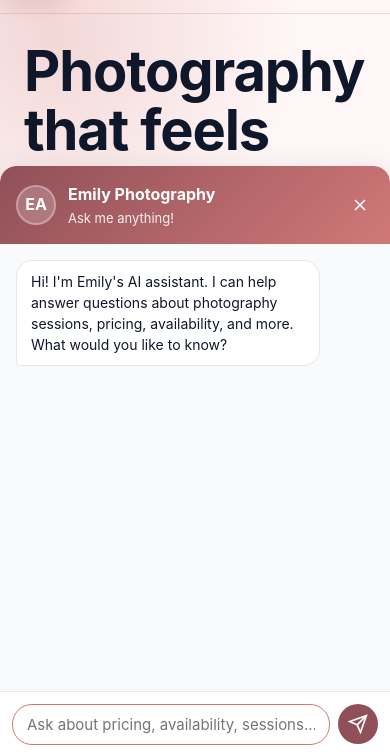
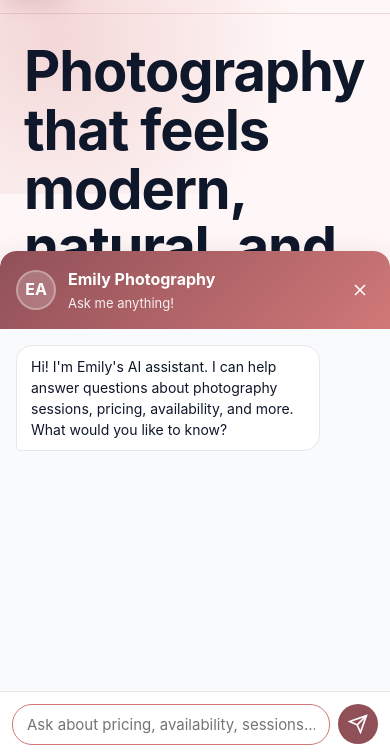
Before and after one commit to PapasDaycare/EmilyPhotography, a plain HTML site: page index.html in a window 390 px wide. Both pictures are taken after a click on the button 344 px from the left and 798 px from the top of the page. Shown: the part 87-843 px from the top of the page. Drawn offline with Linux system fonts and the light colour scheme.

Commit message:
Reduce mobile chat window to 60vh for better usability

```diff
--- a/chatbot.css
+++ b/chatbot.css
@@ -262,8 +262,8 @@
     left: 0;
     width: 100%;
     max-width: 100%;
-    height: 70vh;
-    max-height: 70vh;
+    height: 60vh;
+    max-height: 60vh;
     border-radius: 16px 16px 0 0;
   }
 
```
